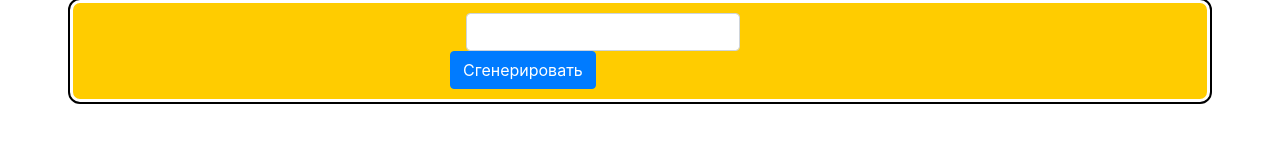
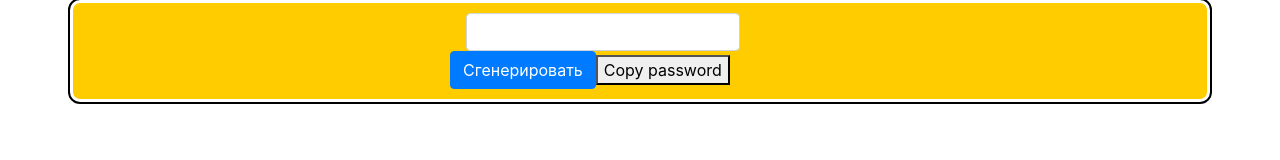
Before and after one commit to KostenkoV-V/Web-Password-generator, a plain HTML site: page index.html in a window 1280 px wide. Drawn offline with nearby package versions, Linux system fonts and the light colour scheme.

Commit message:
Added function copyPassword

```diff
--- a/index.html
+++ b/index.html
@@ -16,7 +16,11 @@
         <div class="form-group mx-sm-3">
         <input type="text" class="form-control" id="input-password">
         </div>
+
         <button type="button" id="input-generate" class="btn btn-primary">Сгенерировать</button>
+
+        <button  onclick="myFunction()">Copy password</button>
+
         </form>
         <link rel="stylesheet" href="https://snipp.ru/cdn/bootstrap/4.3/bootstrap.min.css">
 
@@ -44,6 +48,17 @@
           }
         }
         </script>
+
+        <script>
+    function myFunction() {
+      var copyText = document.getElementById("input-password");
+      copyText.select();
+      document.execCommand("copy");
+      alert("Copied the text: " + copyText.value);
+    }
+    </script>
+
+
     </div>
 
   </main>
```
